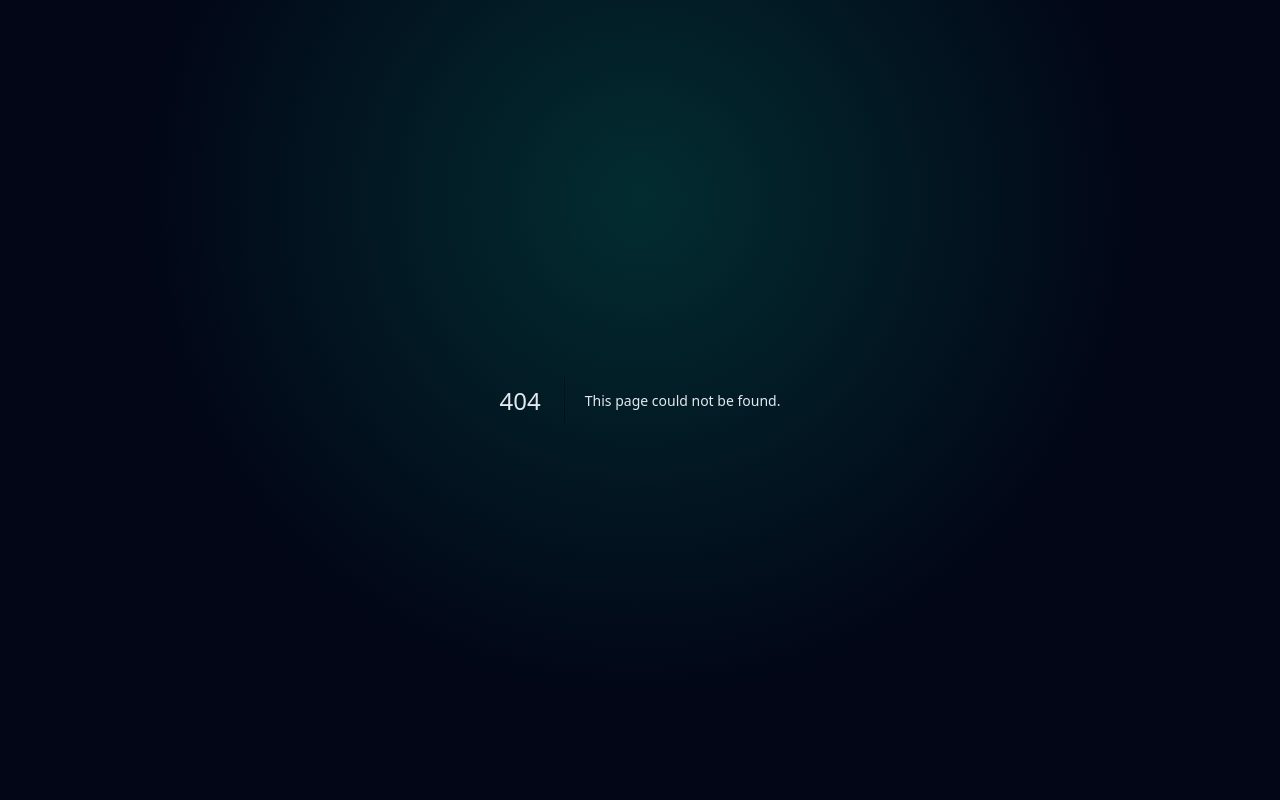
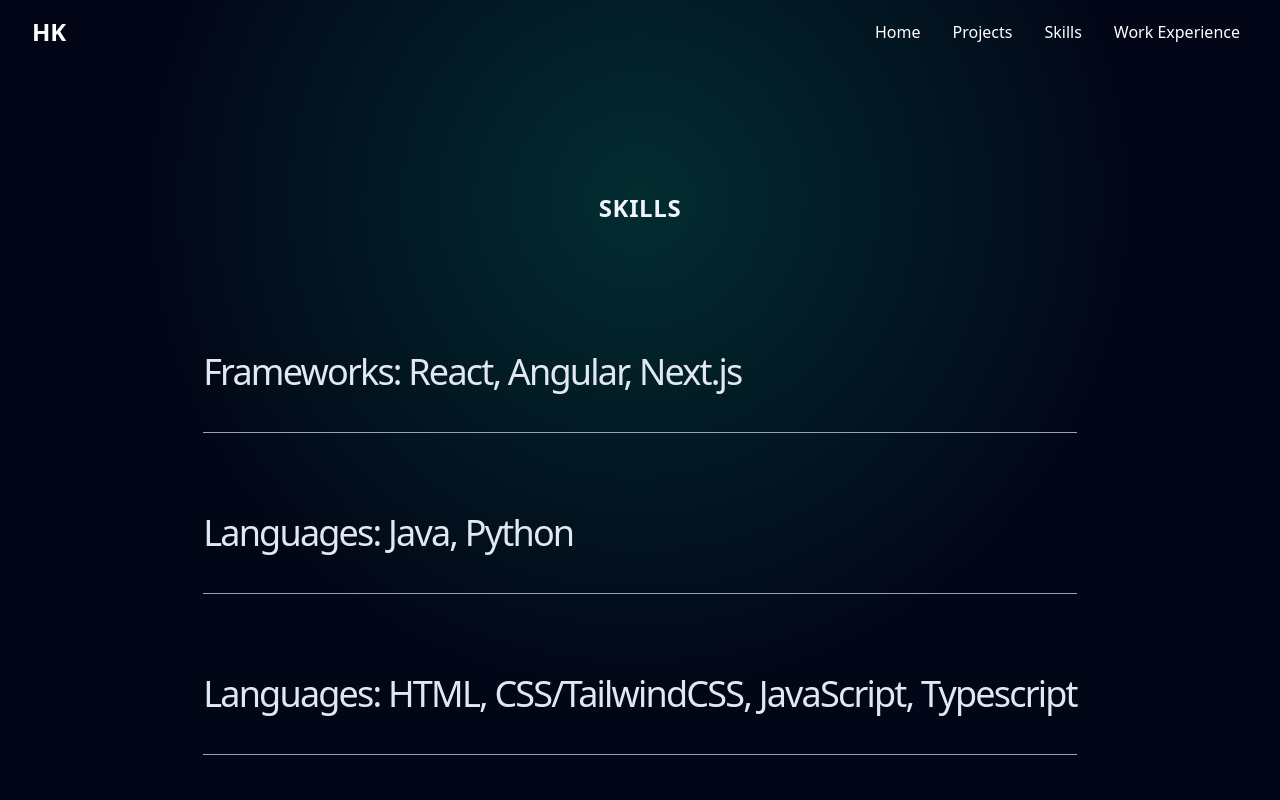
Before and after one commit to HarounHK/resume, a Next.js app: page /skills in a window 1280 px wide. Before the commit this address had no page. Shown: the top 800 px of the page. Built offline with nearby package versions, Linux system fonts and the light colour scheme.

Commit message:
NavBar and Routing Added

```diff
--- /dev/null
+++ b/app/Routes/skills/projects/page.js
@@ -0,0 +1,11 @@
+import { NavBar } from '../components/NavBar';
+import { Projects } from '../components/Projects';
+
+export default function ProjectsPage() {
+  return (
+    <>
+      <NavBar />
+      <Projects />
+    </>
+  );
+}
--- /dev/null
+++ b/app/components/NavBar.jsx
@@ -0,0 +1,42 @@
+import React from 'react';
+
+export const NavBar = () => {
+  return (
+    <div>
+      <nav>
+        <div className='max-w-7xl mx-auto px-4 sm:px-6 lg:px-8'>
+          <div className='flex items-center justify-between h-16'>
+            <div className='flex items-center'>
+              <div className='flex-shrink-0'>
+                <a href="/" className='text-white text-2xl font-bold'>
+                  HK
+                </a>
+              </div>
+            </div>
+            <div className='hidden md:block'>
+              <div className='ml-4 flex items-center space-x-4'>
+                <a href="/" className='text-white hover:bg-white hover:text-black rounded-lg p-2'>
+                  Home
+                </a>
+                <a href="/projects" className='text-white hover:bg-white hover:text-black rounded-lg p-2'>
+                  Projects
+                </a>
+                <a href="/skills" className='text-white hover:bg-white hover:text-black rounded-lg p-2'>
+                  Skills
+                </a>
+                <a href="/workexperience" className='text-white hover:bg-white hover:text-black rounded-lg p-2'>
+                  Work Experience
+                </a>
+              </div>
+            </div>
+            <div className='md:hidden flex items-center'>
+              <button className='inline-flex items-center justify-center p-2 rounded-md text-white md:text-white
+                hover:text-white focus:outline-none focus:ring-2 focus:ring-inset focus:ring-white'>
+              </button>
+            </div>
+          </div>
+        </div>
+      </nav>
+    </div>
+  );
+}
--- a/app/components/WorkExperience.jsx
+++ b/app/components/WorkExperience.jsx
@@ -1,38 +1,38 @@
-import { EXPERIENCES } from "../constants/text"
-import Image from "next/image"
+import { EXPERIENCES } from "../constants/text";
+import Image from "next/image";
 
 export const WorkExperience = () => {
   return (
     <div>
-        <h2 className='my-12 text-center text-2xl font-semibold uppercase
-            tracking-wide text-slate-100'>
+      <h2 className='my-12 text-center text-2xl font-semibold uppercase tracking-wide text-slate-100'>
         Work Experience
       </h2>
       <div>
         {EXPERIENCES.map((experience, index) => (
-            <div key={index}
-                className="flex flex-wrap items-center p-4 lg:mb-24
-                lg:justify-center">
-                  <div className=" mx-4">
-                    <Image src={experience.img}
+          <div key={index} className="flex flex-wrap items-center p-4 lg:mb-24 lg:justify-center">
+            <div className="mx-4">
+              <Image
+                src={experience.img}
                 alt={experience.company}
                 width={80}
                 height={80}
-                      className="mb-2 mr-2 rounded-full border
-                      border-slate-400"/>
+                className="mb-2 mr-2 rounded-full border border-slate-400"
+              />
             </div>
             <div className="w-full max-w-xl lg:w-3/4">
               <p className="mb-2 text-sm">{experience.year}</p>
               <h6 className="mb-2 text-sm">{experience.role}</h6>
-                    <span className=" text-sm">{experience.company}</span>
-                    <p className="mb-4">{experience.description.map((para, index) =>(
+              <span className="text-sm">{experience.company}</span>
+              <div className="mb-4">
+                {experience.description.map((para, index) => (
                   <p key={index} className="mb-4">{para}</p>
-                    ))}</p>
-                    {experience.technologies.map((tech, index) =>(
-                      <span key={index}
-                      className="mr-2 mt-4 rounded-full border
-                      border-slate-400 px-2 py-1 font font-medium
-                      text-slate-400">
+                ))}
+              </div>
+              {experience.technologies.map((tech, index) => (
+                <span
+                  key={index}
+                  className="mr-2 mt-4 rounded-full border border-slate-400 px-2 py-1 font font-medium text-slate-400"
+                >
                   {tech}
                 </span>
               ))}
@@ -40,7 +40,6 @@ export const WorkExperience = () => {
           </div>
         ))}
       </div>
-
     </div>
-  )
-}
+  );
+};
--- a/app/page.js
+++ b/app/page.js
@@ -1,15 +1,17 @@
-import { HomePage } from "./components/HomePage";
-import { Projects } from "./components/Projects";
-import { Skills } from "./components/Skills";
-import { WorkExperience } from "./components/WorkExperience";
+"use client";
 
-export default function Home() {
+import React from 'react';
+import { usePathname } from 'next/navigation';
+import { HomePage } from './components/HomePage';
+import { NavBar } from './components/NavBar';
+
+export default function Page() {
+  const pathname = usePathname();
+
   return (
-  <>
-    <HomePage/>
-    <Projects/>
-    <Skills/>
-    <WorkExperience/>
-  </>
+    <>
+      <NavBar />
+      <HomePage />
+    </>
   );
 }
--- /dev/null
+++ b/app/projects/page.js
@@ -0,0 +1,11 @@
+import { NavBar } from '../components/NavBar';
+import { Projects } from '../components/Projects';
+
+export default function ProjectsPage() {
+  return (
+    <>
+      <NavBar />
+      <Projects />
+    </>
+  );
+}
--- /dev/null
+++ b/app/skills/page.js
@@ -0,0 +1,11 @@
+import { NavBar } from './../components/NavBar';
+import { Skills } from './../components/Skills';
+
+export default function SkillsPage() {
+  return (
+    <>
+      <NavBar />
+      <Skills />
+    </>
+  );
+}
--- /dev/null
+++ b/app/workexperience/page.js
@@ -0,0 +1,11 @@
+import { NavBar } from '../components/NavBar';
+import { WorkExperience } from '../components/WorkExperience';
+
+export default function WorkExperiencePage() {
+  return (
+    <>
+      <NavBar />
+      <WorkExperience />
+    </>
+  );
+}
```
Lines whose indentation alone changed are shown as unchanged.
